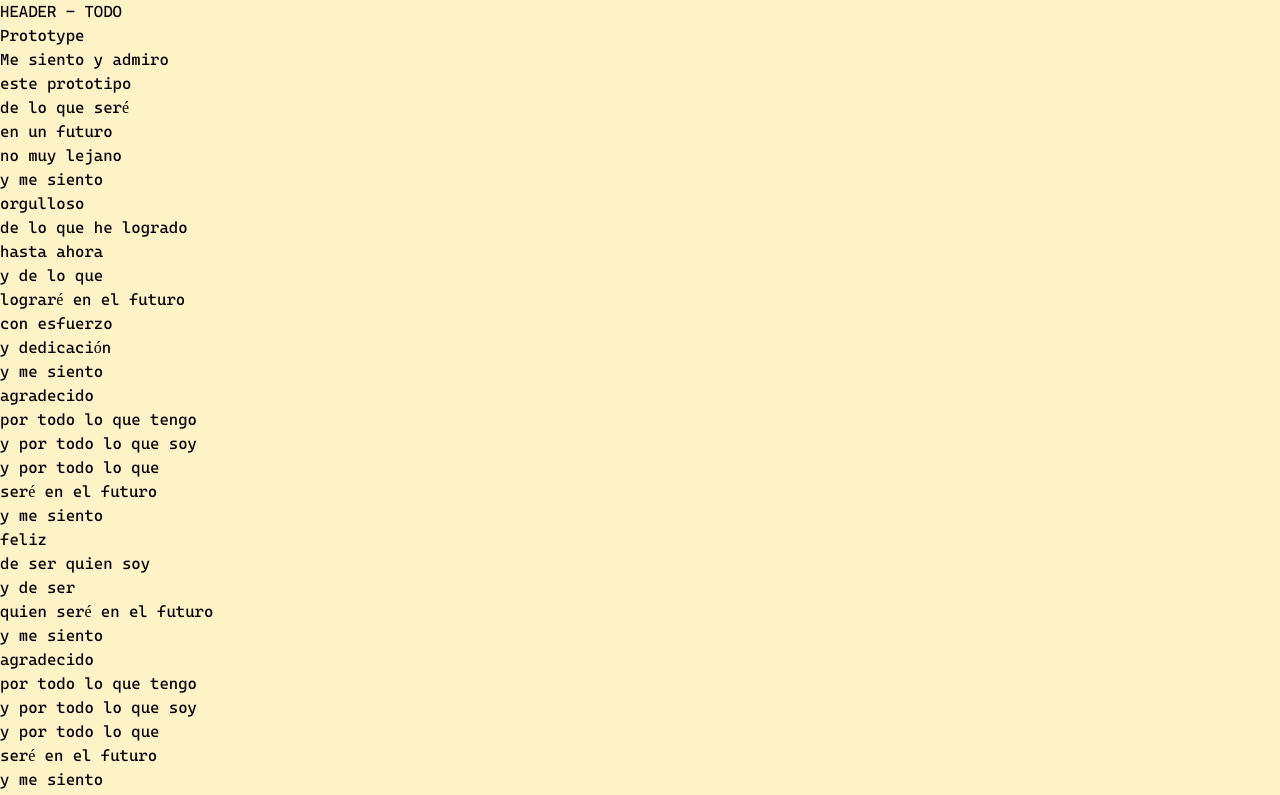
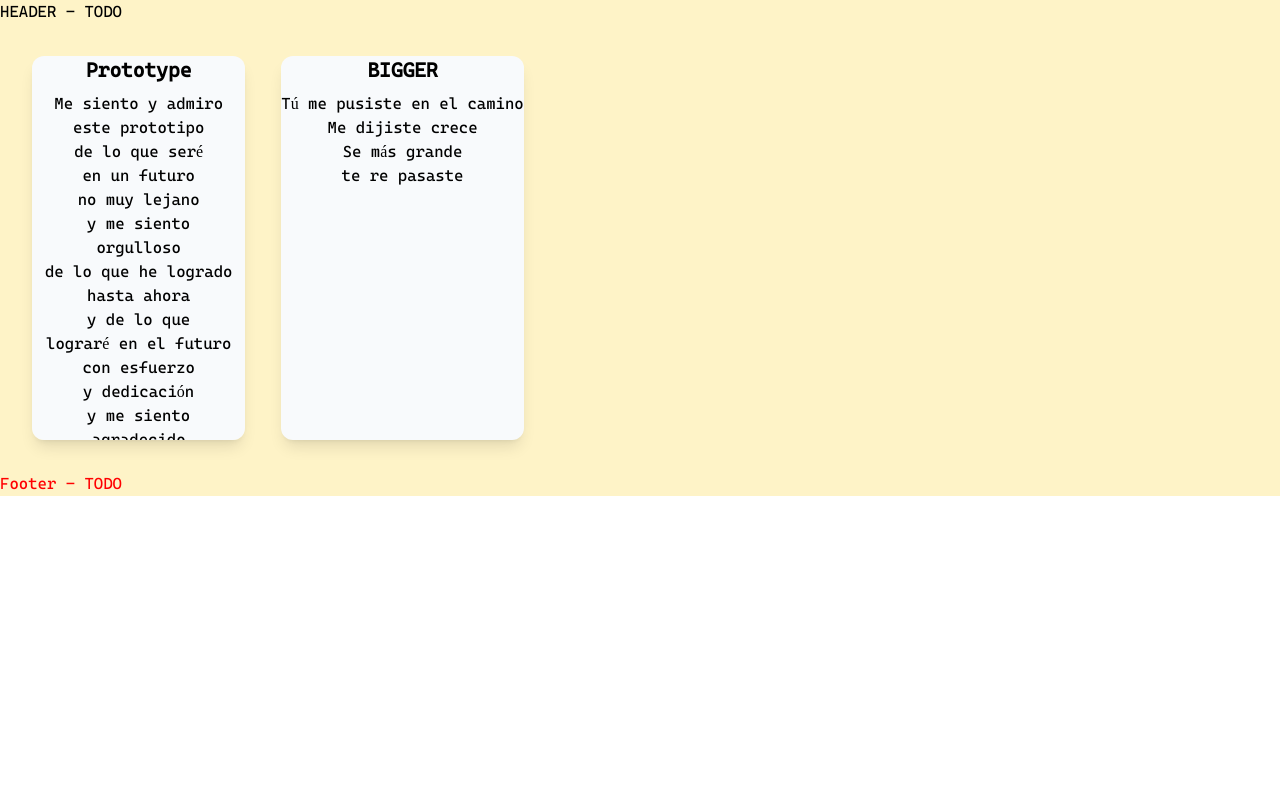
Before and after one commit to 1gnale/POOP-ts, a React (Vite) app: page / in a window 1280 px wide. Shown: the top 795 px of the page. Built offline with nearby package versions, Linux system fonts and the light colour scheme.

Commit message:
styles: normalize cards & add styles to scrollbar

```diff
--- a/src/components/desktopCard/DesktopCard.tsx
+++ b/src/components/desktopCard/DesktopCard.tsx
@@ -1,14 +1,14 @@
 import React from "react"
 
 interface CardProps {
-    children: React.ReactNode;
-    title: string;
+  title: string;
+  children: React.ReactNode;
 }
 
 const DesktopCard: React.FunctionComponent<CardProps> = ({ children, title }) => {
     return (
-        <div className="desktopCard">
-            <h1>{title}</h1>
+        <div className="max-w-sm rounded-xl shadow-lg h-96 overflow-auto scrollbar-custom text-center bg-slate-50">
+            <h1 className="font-bold text-xl mb-2">{title}</h1>
             {children}
         </div>
     )
--- a/src/components/desktopCardPoemContainer/DesktopCardPoemContainer.tsx
+++ b/src/components/desktopCardPoemContainer/DesktopCardPoemContainer.tsx
@@ -10,7 +10,7 @@ interface DesktopCardPoemContainerProps {
 
 const DesktopCardPoemContainer: React.FC<DesktopCardPoemContainerProps> = ({poems}) => {
     return (
-        <div className="desktopCardPoemContainer">
+        <div className="p-8 desktopCardPoemContainer flex gap-9 flex-wrap">
             {
                 poems.map((poem: Poem, idx: number) => {
                     return (
--- a/src/components/mobileCard/mobileCard.tsx
+++ b/src/components/mobileCard/mobileCard.tsx
@@ -6,8 +6,7 @@ interface CardProps {
 
 const MobileCard: React.FunctionComponent<CardProps> = ({ children, title }) => {
     return (
-        <div className="mobileCard absolute w-full h-full rounded-2xl cursor-pointer select-none transition-transform duration-500 max-w-sm overflow-hidden shadow-lg text-center "
-         style={{ transform: `translateZ(calc(-30px * var(--i))) translateY(calc(-20px * var(--i))) rotate(calc(-4deg * var(--i)))`, filter: 'drop-shadow(2px 2px 20px rgba(0, 0, 0, 0.5))' }}>
+        <div className="mobileCard absolute w-full h-full rounded-2xl cursor-pointer select-none transition-transform duration-500 max-w-sm overflow-hidden shadow-xl text-center bg-slate-50">
             <h1 className="font-bold text-xl mb-2">{title}</h1>
             {children}
         </div>
--- a/src/components/mobileCardPoemContainer/MobileCardPoemContainer.tsx
+++ b/src/components/mobileCardPoemContainer/MobileCardPoemContainer.tsx
@@ -22,7 +22,7 @@ const MobileCardPoemContainer: React.FC<MobileCardPoemContainerProps> = ({ poems
   const poem = poems[currentPoemIndex];
 
   return (
-    <div {...handlers} className="h-3/4 aspect-w-2 aspect-h-3 relative justify-center flex">
+    <div {...handlers} className="h-3/4 aspect-w-2 aspect-h-3 relative justify-center flex p-4">
         <MobileCard title={poem.title}>
           <Prototype poem={poem.text} />
         </MobileCard>
--- a/src/index.css
+++ b/src/index.css
@@ -13,4 +13,26 @@
 @font-face {
     font-family: 'Cascadia';
     src: url('./assets/font/Cascadia.ttf') format('truetype');
-  }
+}
+
+
+
+::-webkit-scrollbar {
+    width: 6px;
+}
+
+::-webkit-scrollbar-track {
+    background: #F3F4F6;
+    border-radius: 9999px;
+}
+
+::-webkit-scrollbar-thumb {
+    background: #a37800;
+    border-radius: 9999px;
+}
+
+/* Firefox */
+* {
+    scrollbar-width: thin;
+    scrollbar-color: #a37800 #F3F4F6;
+}
```
